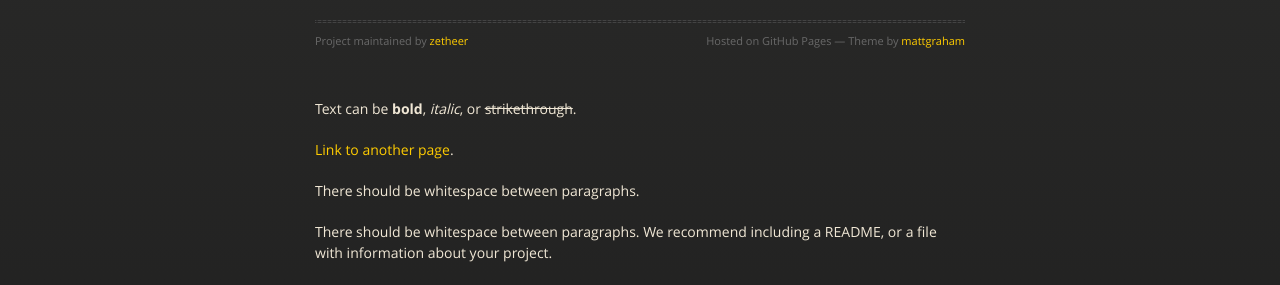
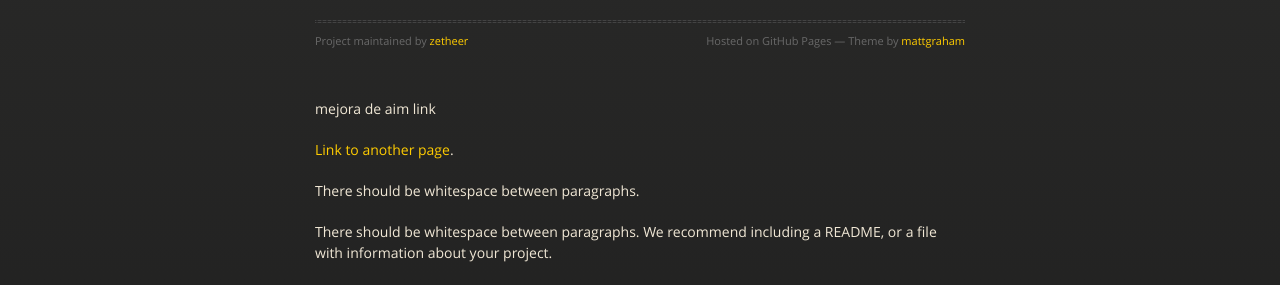
Before and after one commit to zetheer/cs, a Jekyll site: the page built from index.md, in a window 1280 px wide and 900 px high. Shown: the part 173-458 px from the top of the window. Built offline with Jekyll 4.4.1, drawn with Linux system fonts in a browser that asks for light colours.

Commit message:
Update index.md

```diff
--- a/index.md
+++ b/index.md
@@ -2,9 +2,9 @@
 layout: default
 ---
 
-Text can be **bold**, _italic_, or ~~strikethrough~~.
+mejora de aim link
 
-[Link to another page](./another-page.html).
+[Link to another page](./https://steamcommunity.com/sharedfiles/filedetails/?id=2185699891).
 
 There should be whitespace between paragraphs.
 
```
